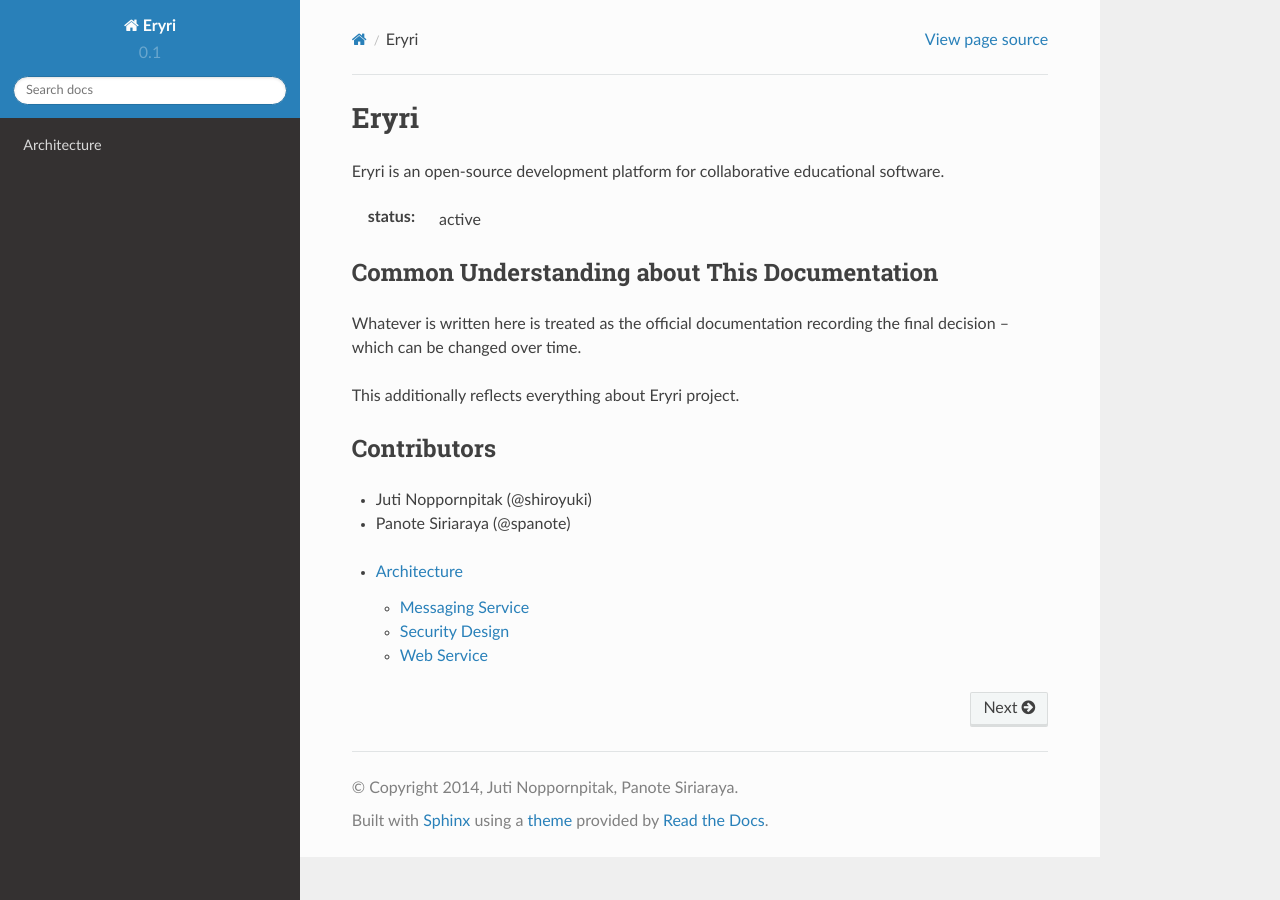
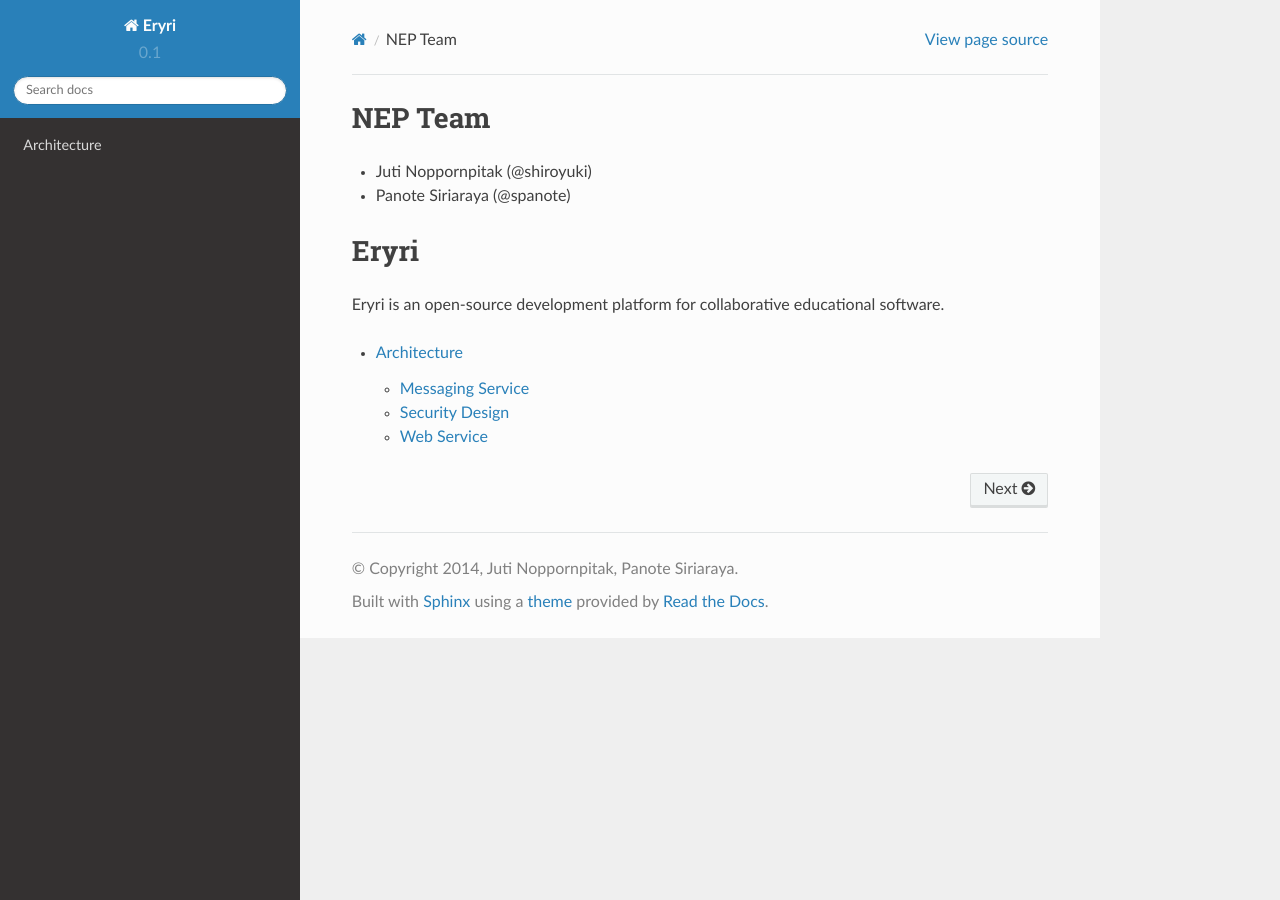
Before and after one commit to nepteam/documentation, a Sphinx documentation site: the page built from docs/source/index.rst, in a window 1280 px wide. Built offline with Sphinx 7.4.7 and the Read the Docs theme 2.0.0, drawn with Linux system fonts in a browser that asks for light colours; formulas are drawn with MathJax 3.

Commit message:
Updated the configuration

```diff
--- a/docs/source/conf.py
+++ b/docs/source/conf.py
@@ -145,7 +145,7 @@ except ImportError:
 # Add any paths that contain custom static files (such as style sheets) here,
 # relative to this directory. They are copied after the builtin static files,
 # so a file named "default.css" will overwrite the builtin "default.css".
-html_static_path = ['_static']
+html_static_path = ['static']
 
 # Add any extra paths that contain custom files (such as robots.txt or
 # .htaccess) here, relative to this directory. These files are copied
--- a/docs/source/index.rst
+++ b/docs/source/index.rst
@@ -3,26 +3,16 @@
    You can adapt this file completely to your liking, but it should at least
    contain the root `toctree` directive.
 
+NEP Team
+========
+
+- Juti Noppornpitak (@shiroyuki)
+- Panote Siriaraya (@spanote)
+
 Eryri
 =====
 
 Eryri is an open-source development platform for collaborative educational software.
-
-:status: active
-
-Common Understanding about This Documentation
----------------------------------------------
-
-Whatever is written here is treated as the official documentation recording the
-final decision -- which can be changed over time.
-
-This additionally reflects everything about Eryri project.
-
-Contributors
-------------
-
-- Juti Noppornpitak (@shiroyuki)
-- Panote Siriaraya (@spanote)
 
 .. toctree::
    :titlesonly:
```
